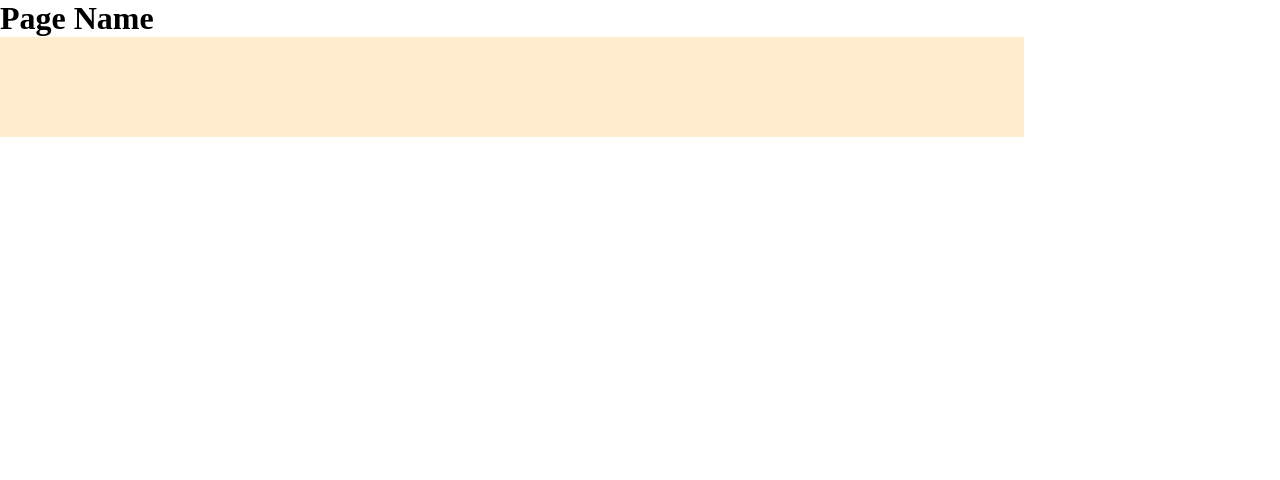
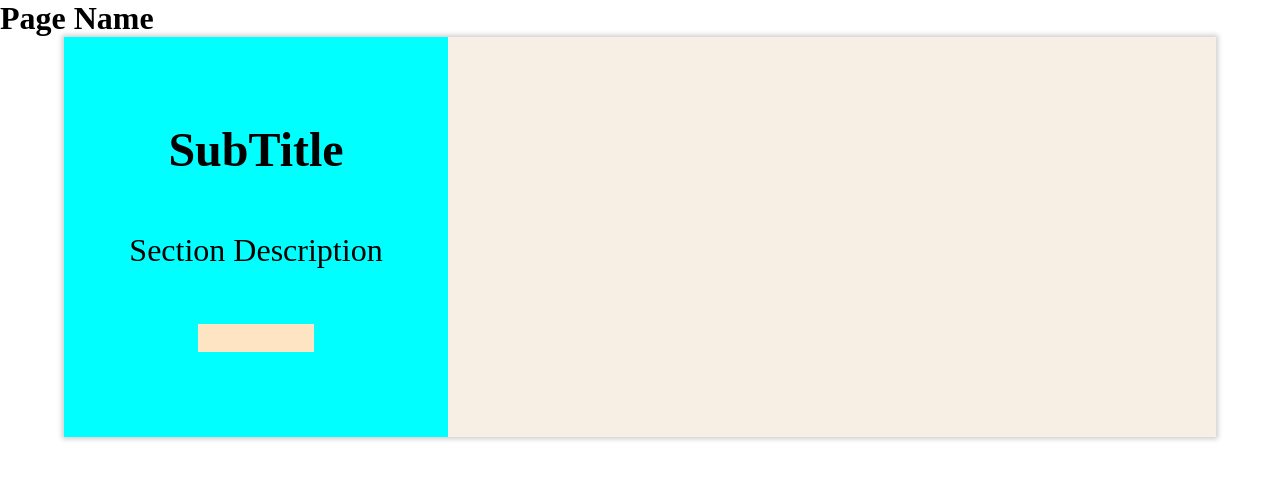
Before and after one commit to PrysmaLlama/Class_9, a website built with Vite: page index.html in a window 1280 px wide. Built offline with nearby package versions, Linux system fonts and the light colour scheme.

Commit message:
Ajout third part

```diff
--- a/index.html
+++ b/index.html
@@ -10,12 +10,18 @@
     <div id="app"></div>
     <h1>Page Name</h1>
 
-    <section class="sectionIntro">
-      <div class="sectionContainer">
+    <main>
+
+      <section class="sectionIntro">
+        <div class="button">
+          <h2>SubTitle</h2>
+          <p>Section Description</p>
+          <div class="sectionButton"></div>
+        </div>
         <div class="bannerImg"></div>
-        <div class="button"></div>
-      </div>
-    </section>
+      </section>
+
+    </main>
 
     <script type="module" src="/src/main.js"></script>
   </body>
--- a/package.json
+++ b/package.json
@@ -10,5 +10,8 @@
   },
   "devDependencies": {
     "vite": "^8.3.5"
+  },
+  "dependencies": {
+    "gsap": "^3.15.0"
   }
 }
--- a/src/style.css
+++ b/src/style.css
@@ -4,8 +4,47 @@
   box-sizing: border-box;
 }
 
-.sectionContainer {
-  width: 80%;
-  height: 100px;
+main {
+  display: flex;
+  flex-direction: column;
+  justify-content: center;
+  align-items: center;
+}
+
+.sectionIntro {
+  height: 50vh;
   background-color: blanchedalmond;
+
+  display: flex;
+  justify-content: center;
+  align-items: center;
+
+  box-shadow: 0px 0px 5px 2px rgba(0, 0, 0, 0.2);
 }
+
+.bannerImg {
+  width: 60vw;
+  height: 100%;
+  background-color: rgb(247, 238, 228);
+}
+
+.button {
+  width: 30vw;
+  height: 100%;
+  aspect-ratio: 1 / 1;
+  background-color: aqua;
+
+  display: flex;
+  flex-direction: column;
+  justify-content: space-around;
+  align-items: center;
+
+  font-size: 2rem;
+  padding: 5% 0;
+}
+
+.sectionButton {
+  width: 30%;
+  height: 10%;
+  background-color: bisque;
+}
```
Also changed, not shown: 1 other file.
